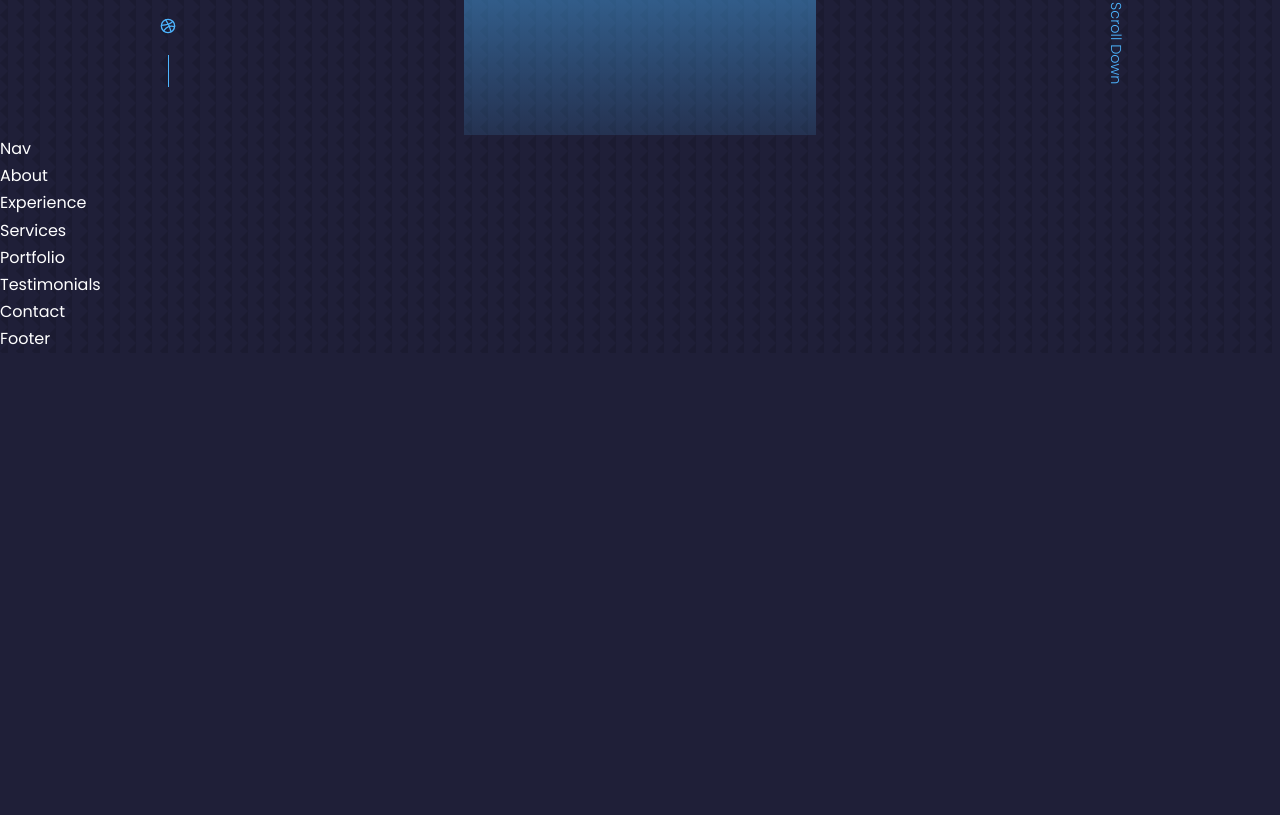
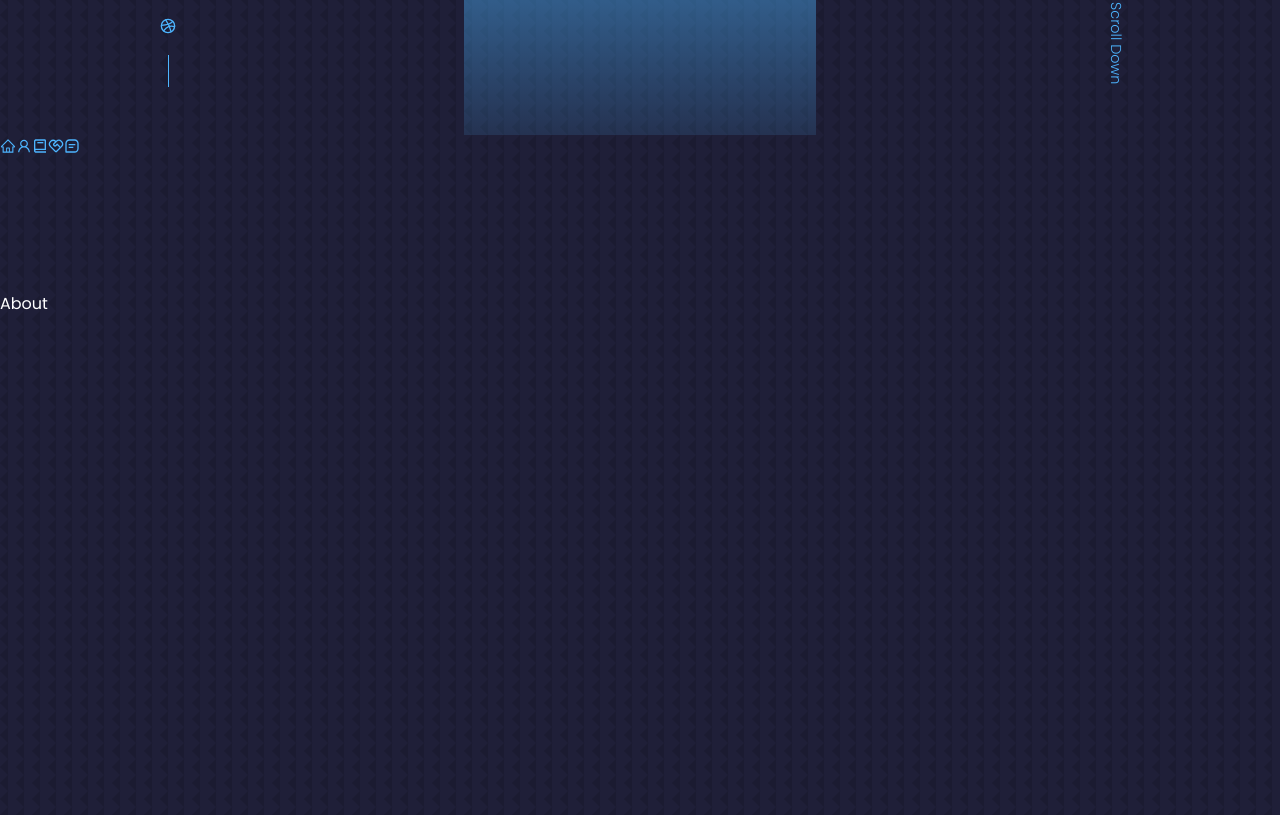
Before and after one commit to BorislavBenderov/react-portfolio, a React (Create React App) app: page / in a window 1280 px wide. Shown: the part 665-1480 px from the top of the page. Before the commit the page ends 1018 px from the top, so only its background shows below. Built offline with nearby package versions, Linux system fonts and the light colour scheme.

Commit message:
Floating nav component

```diff
--- a/src/components/about/About.jsx
+++ b/src/components/about/About.jsx
@@ -3,6 +3,8 @@
 
 export const About = () => {
   return (
-    <div>About</div>
+    <section id='about'>
+      About
+    </section>
   );
 }
--- a/src/components/contact/Contact.jsx
+++ b/src/components/contact/Contact.jsx
@@ -3,6 +3,8 @@
 
 export const Contact = () => {
   return (
-    <div>Contact</div>
+    <section id="contact">
+      Contact
+    </section>
   );
 }
--- a/src/components/experience/Experience.jsx
+++ b/src/components/experience/Experience.jsx
@@ -3,6 +3,8 @@
 
 export const Experience = () => {
   return (
-    <div>Experience</div>
+    <section id="experience">
+      Experience
+    </section>
   );
 }
--- a/src/components/nav/Nav.jsx
+++ b/src/components/nav/Nav.jsx
@@ -1,8 +1,19 @@
 import React from 'react';
 import './nav.css';
+import { AiOutlineHome } from 'react-icons/ai';
+import { AiOutlineUser } from 'react-icons/ai';
+import { BiBook } from 'react-icons/bi';
+import { RiServiceLine } from 'react-icons/ri';
+import { BiMessageSquareDetail } from 'react-icons/bi';
 
 export const Nav = () => {
   return (
-    <div>Nav</div>
+    <nav>
+      <a href="#"><AiOutlineHome/></a>
+      <a href="#about"><AiOutlineUser/></a>
+      <a href="#experience"><BiBook/></a>
+      <a href="#services"><RiServiceLine/></a>
+      <a href="#contact"><BiMessageSquareDetail/></a>
+    </nav>
   );
 }
--- a/src/components/portfolio/Portfolio.jsx
+++ b/src/components/portfolio/Portfolio.jsx
@@ -3,6 +3,6 @@
 
 export const Portfolio = () => {
   return (
-    <div>Portfolio</div>
+    <section id='portfolio'>Portfolio</section>
   );
 }
--- a/src/components/services/Services.jsx
+++ b/src/components/services/Services.jsx
@@ -3,6 +3,6 @@
 
 export const Services = () => {
   return (
-    <div>Services</div>
+    <section id='services'>Services</section>
   );
 }
--- a/src/components/testimonials/Testimonials.jsx
+++ b/src/components/testimonials/Testimonials.jsx
@@ -3,6 +3,6 @@
 
 export const Testimonials = () => {
   return (
-    <div>Testimonials</div>
+    <section id='testimonials'>Testimonials</section>
   );
 }
--- a/src/index.css
+++ b/src/index.css
@@ -62,6 +62,7 @@
 
 section {
     margin-top: 8rem;
+    height: 100vh;
 }
 
 section > h2, section > h5 {
```
